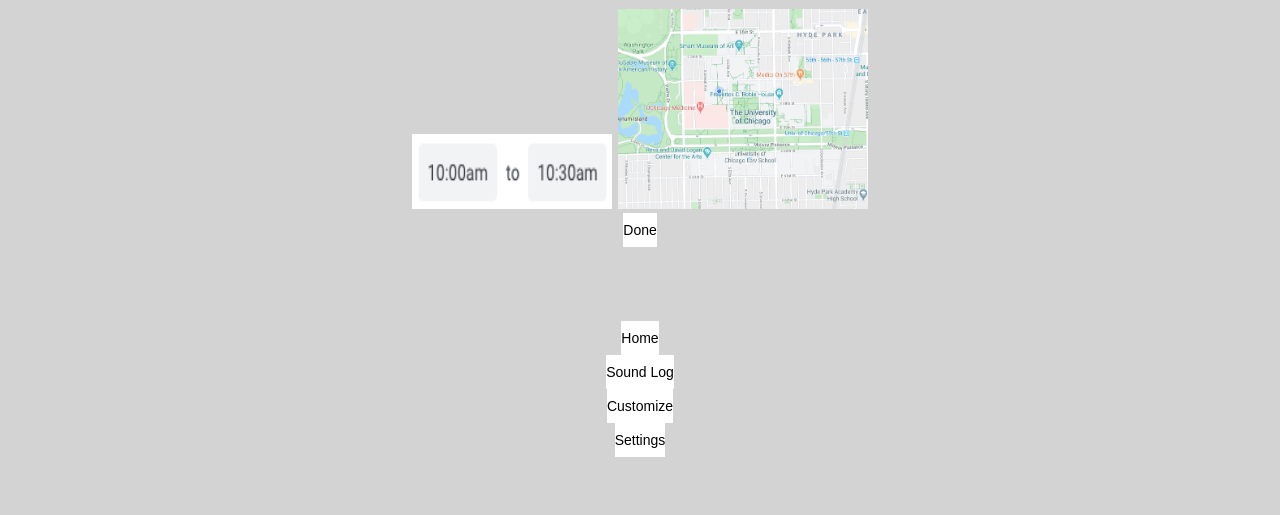
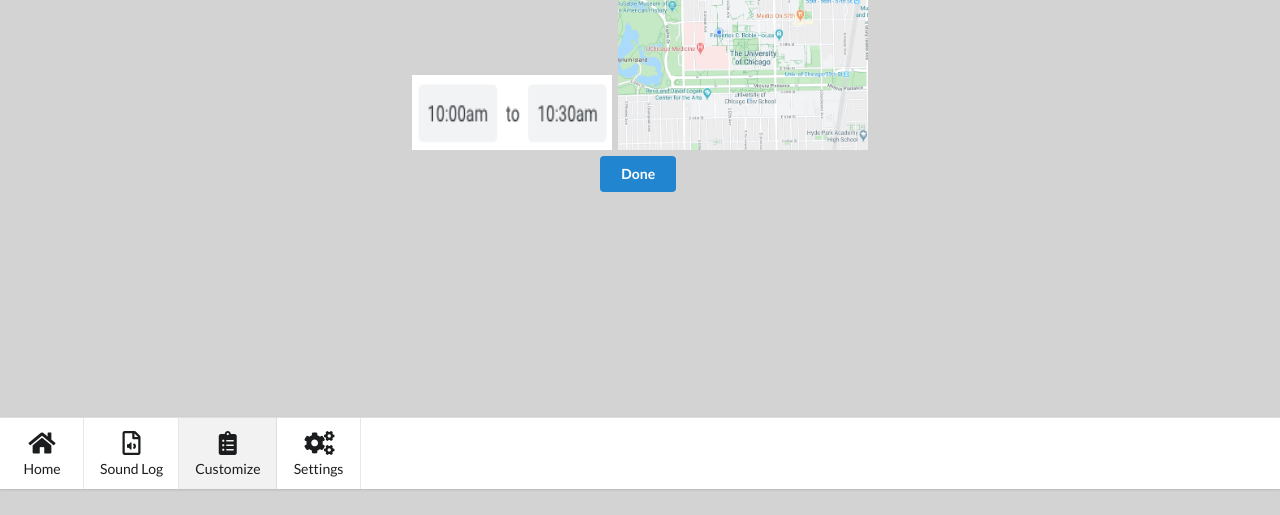
Before and after one commit to NiGereEpps/mercedeswn.github.io, a plain HTML site: page hi_fidelity/edit_preset.html in a window 1280 px wide. Shown: the part 311-826 px from the top of the page. After the commit the page ends 800 px from the top, so only its background shows below. Drawn offline with nearby package versions, Linux system fonts and the light colour scheme.

Commit message:
Revisions (pre-woz)

```diff
--- a/hi_fidelity/edit_preset.html
+++ b/hi_fidelity/edit_preset.html
@@ -2,14 +2,16 @@
 <html lang="en">
 <head>
   <meta charset="utf-8">
-  <meta name="viewport"
-     content="width=device-width, initial-scale=1, user-scalable=yes">
- <link rel="stylesheet" href="styles.css">
-  <title>Edit Preset</title>
-
-<script src=
-"https://code.jquery.com/jquery-2.2.4.min.js">
-    </script>
+    <meta name="viewport" content="width=device-width, initial-scale=1, shrink-to-fit=no">
+    <meta name="mobile-web-app-capable" content="yes">
+    <link rel="stylesheet" type="text/css" href="semantic/semantic.min.css">
+    <link rel="stylesheet" href="styles.css">
+    <script
+    src="https://code.jquery.com/jquery-3.1.1.min.js"
+    integrity="sha256-hVVnYaiADRTO2PzUGmuLJr8BLUSjGIZsDYGmIJLv2b8="
+    crossorigin="anonymous"></script>
+    <script src="semantic/semantic.min.js"></script>
+    <title>Edit Preset</title>
 
 </head>
 <body>
@@ -33,25 +35,27 @@
 <img src="start_end_times.png" style="width:200px;height:75px;">
 <img src="uchicago_map.png" style="width:250px;height:200px;">
 <br>
-<form action="customize.html"><input type="submit" value="Done" /> </form>
+<a href="customize.html"><button class="ui blue button">Done</button></a></label><br>
 <br>
-<div class="inner-div">
-<form action="home.html">
-    <input type="submit" value="Home" />
-</form>
-
-<form action="sound_log.html">
-    <input type="submit" value="Sound Log" />
-</form>
-
-<form action="customize.html">
-    <input type="submit" value="Customize" />
-</form>
-
-<form action="settings.html">
-    <input type="submit" value="Settings" />
-</form>
-</div>
+<br>
+<div class="ui bottom fixed four labeled icon menu">
+            <a class="item" href="home.html">
+                <i class="home icon"></i>
+                Home
+            </a>
+            <a class="item" href="sound_log.html">
+                <i class="file audio outline icon"></i>
+                Sound Log
+            </a>
+            <a class="item active">
+                <i class="clipboard list icon"></i>
+                Customize
+            </a>
+            <a class="item" href="settings.html">
+                <i class="cogs icon"></i>
+                Settings
+            </a>
+        </div>
 
 </body>
 </html>
```
Also changed, not shown: hi_fidelity/home.html (+1 -6 lines), hi_fidelity/sound_log.html (+1 -1 lines).
